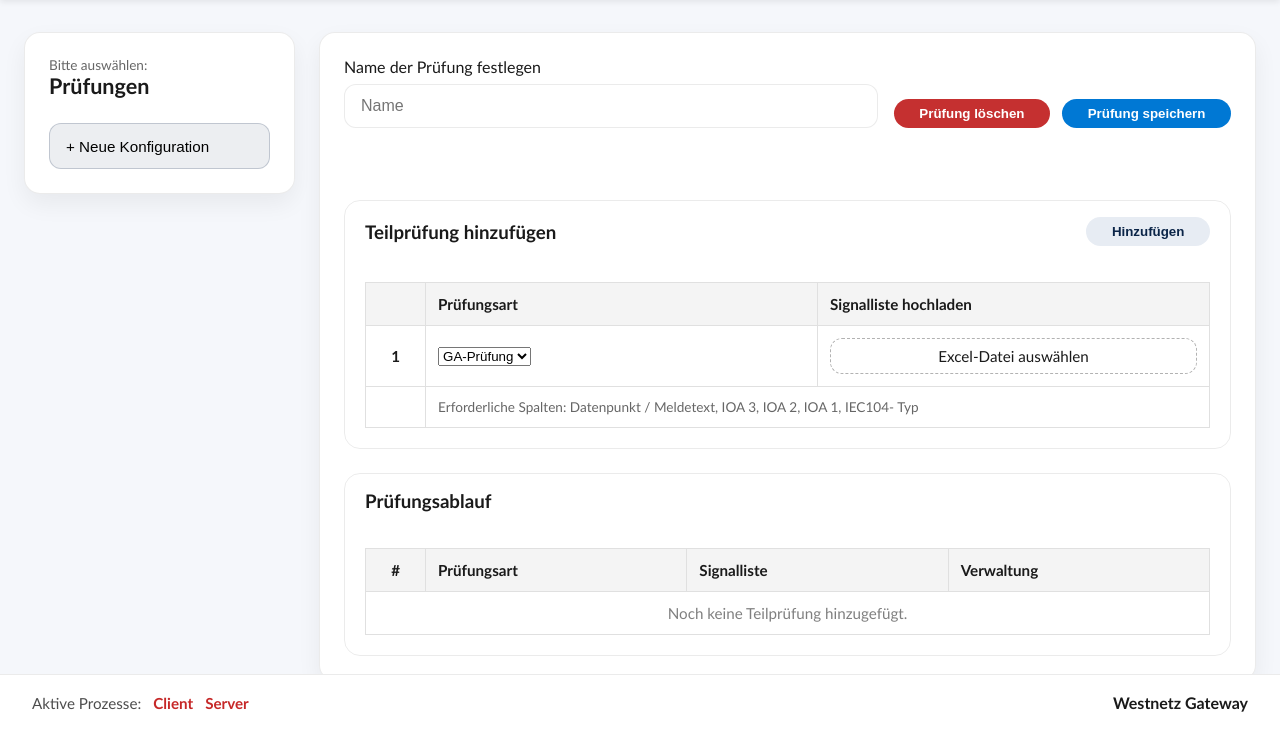
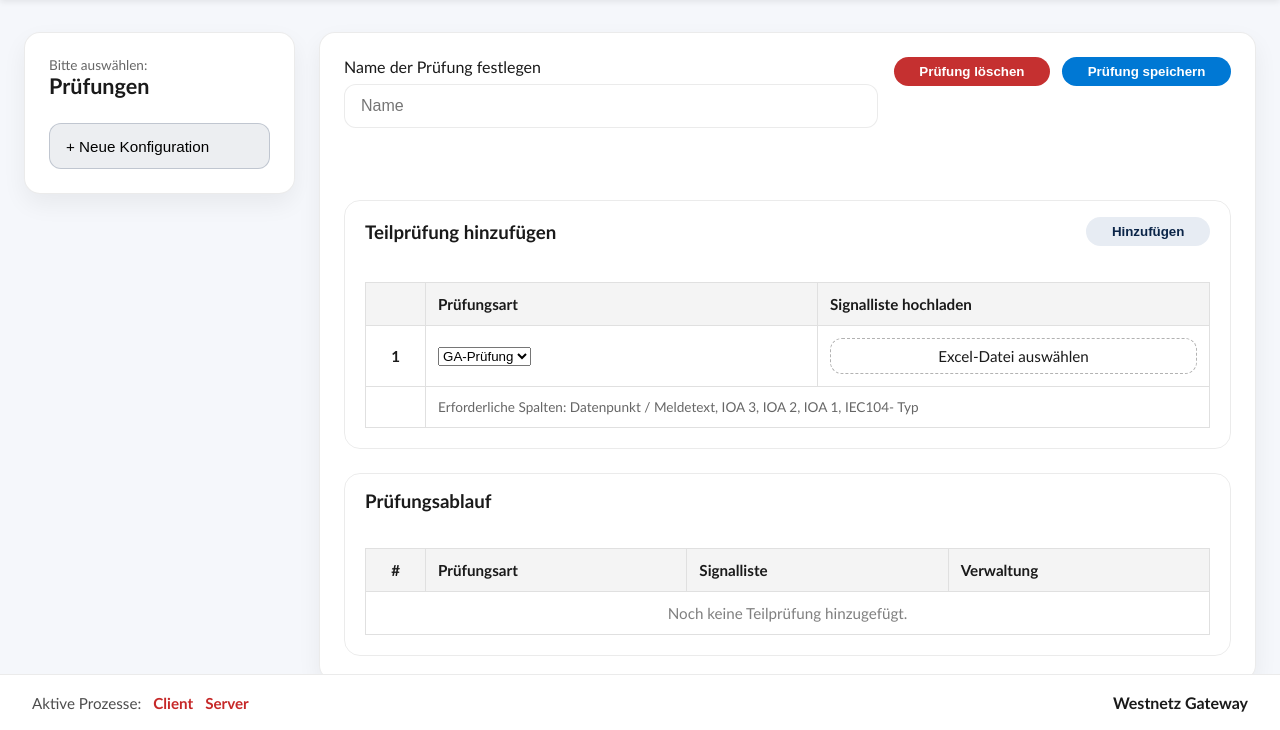
Before and after one commit to RevolutionaryAd67/WNGW-Test-Tool-2.0, a Flask app: page /pruefung/konfigurieren in a window 1280 px wide. Shown: the part 70-800 px from the top of the page. Run offline with Flask 3, Linux system fonts and the light colour scheme; data that the repository does not hold is empty.

Commit message:
Align configurator action buttons to top right

```diff
--- a/frontend/static/css/pruefung_konfigurieren.css
+++ b/frontend/static/css/pruefung_konfigurieren.css
@@ -77,6 +77,7 @@
     justify-content: space-between;
     gap: 1rem;
     flex-wrap: wrap;
+    align-items: flex-start;
 }
 
 .configurator__name-field {
@@ -96,7 +97,9 @@
 .configurator__actions {
     display: flex;
     gap: 0.75rem;
-    align-items: flex-end;
+    align-items: flex-start;
+    align-self: flex-start;
+    margin-left: auto;
 }
 
 .button {
```
